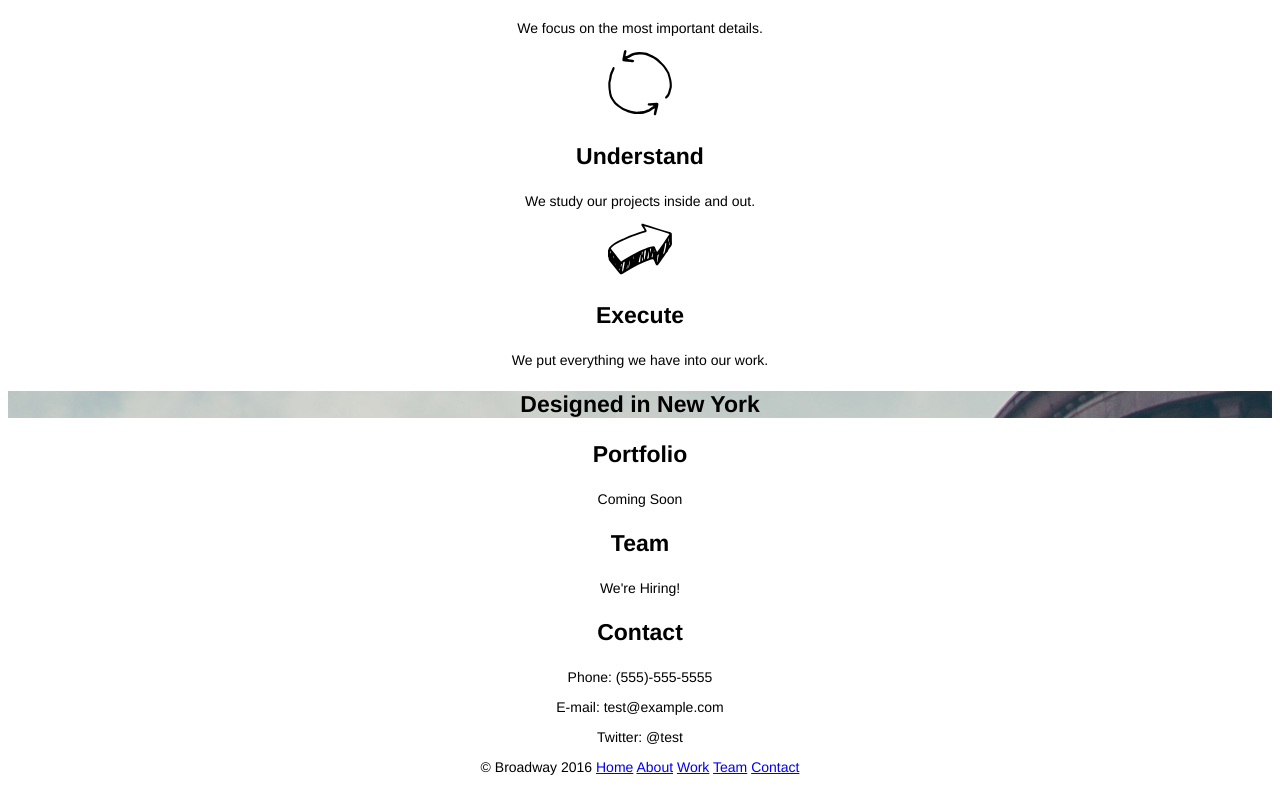
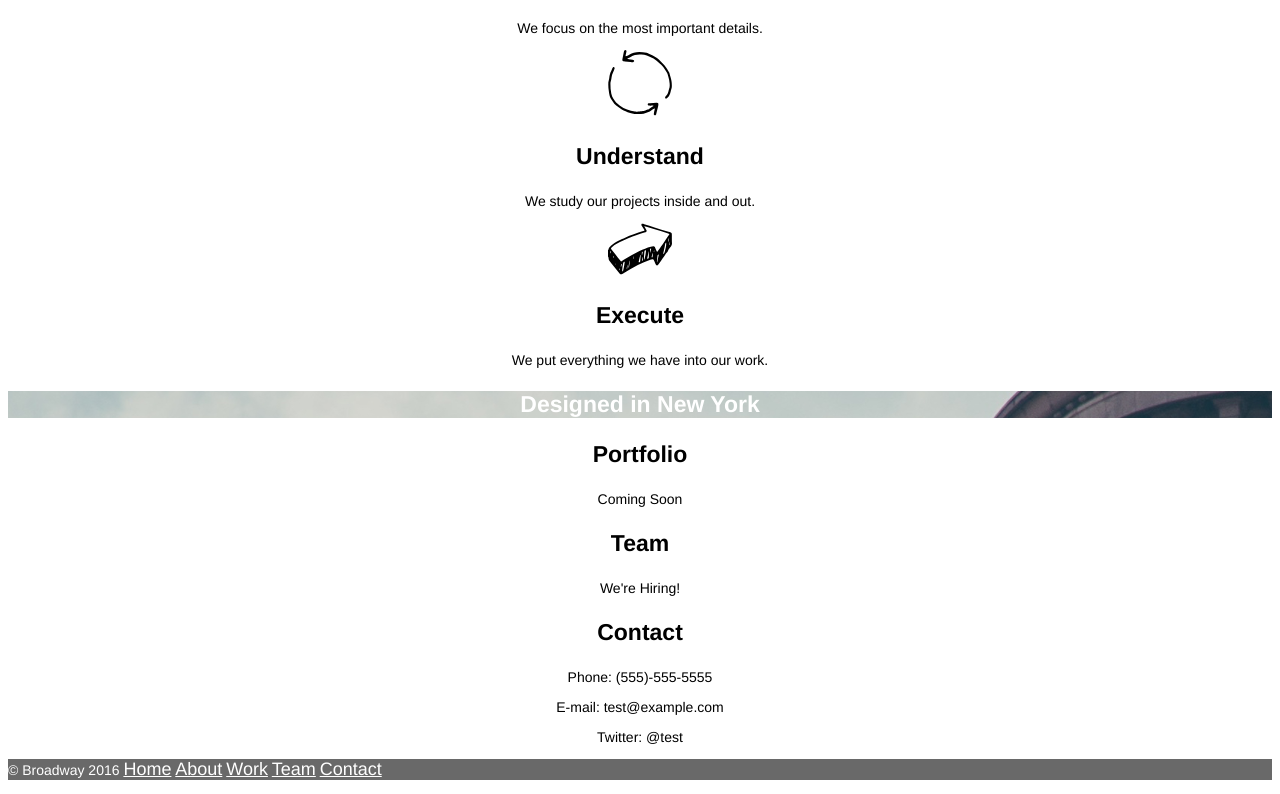
Before and after one commit to Emanny58/broadway, a plain HTML site: page index.html in a window 1280 px wide. Shown: the part 517-1311 px from the top of the page. Drawn offline with Linux system fonts and the light colour scheme.

Commit message:
Complete location and footer.

```diff
--- a/resources/css/style.css
+++ b/resources/css/style.css
@@ -27,9 +27,22 @@ p {
 }
 .location {
   background-image: url(../images/bkpic.png);
+  font-size: 23px;
+  font-weight: bold;
+  color: white;
 }
 
 /*IDs*/
 #header {
   background-image: url(../images/bkpic.png);
 }
+#footer {
+  background-color: dimgray;
+  font-size: 11px;
+  color: white;
+  text-align: left;
+}
+#footer p a {
+  font-size: 18px;
+  color: white;
+}
```
